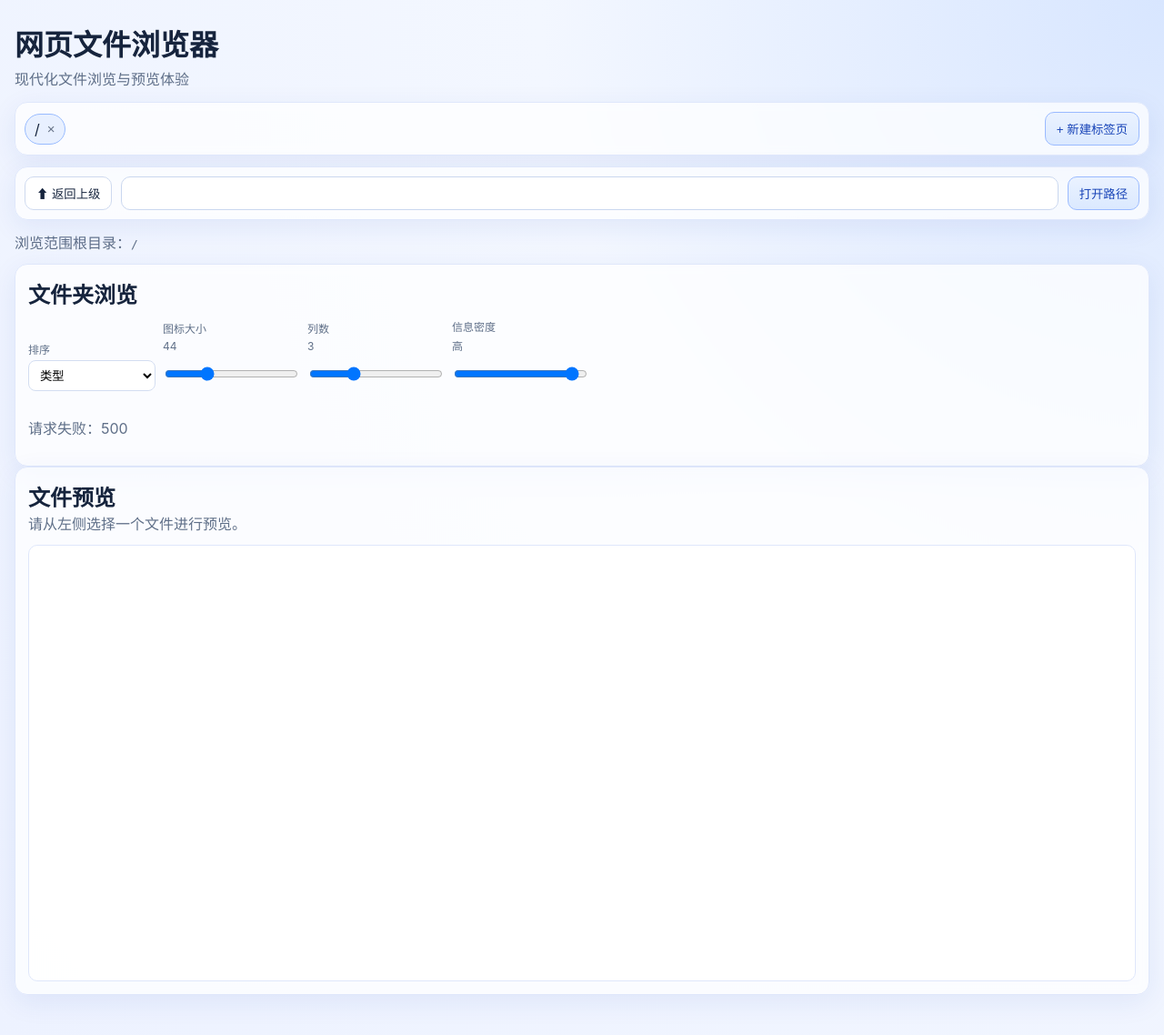
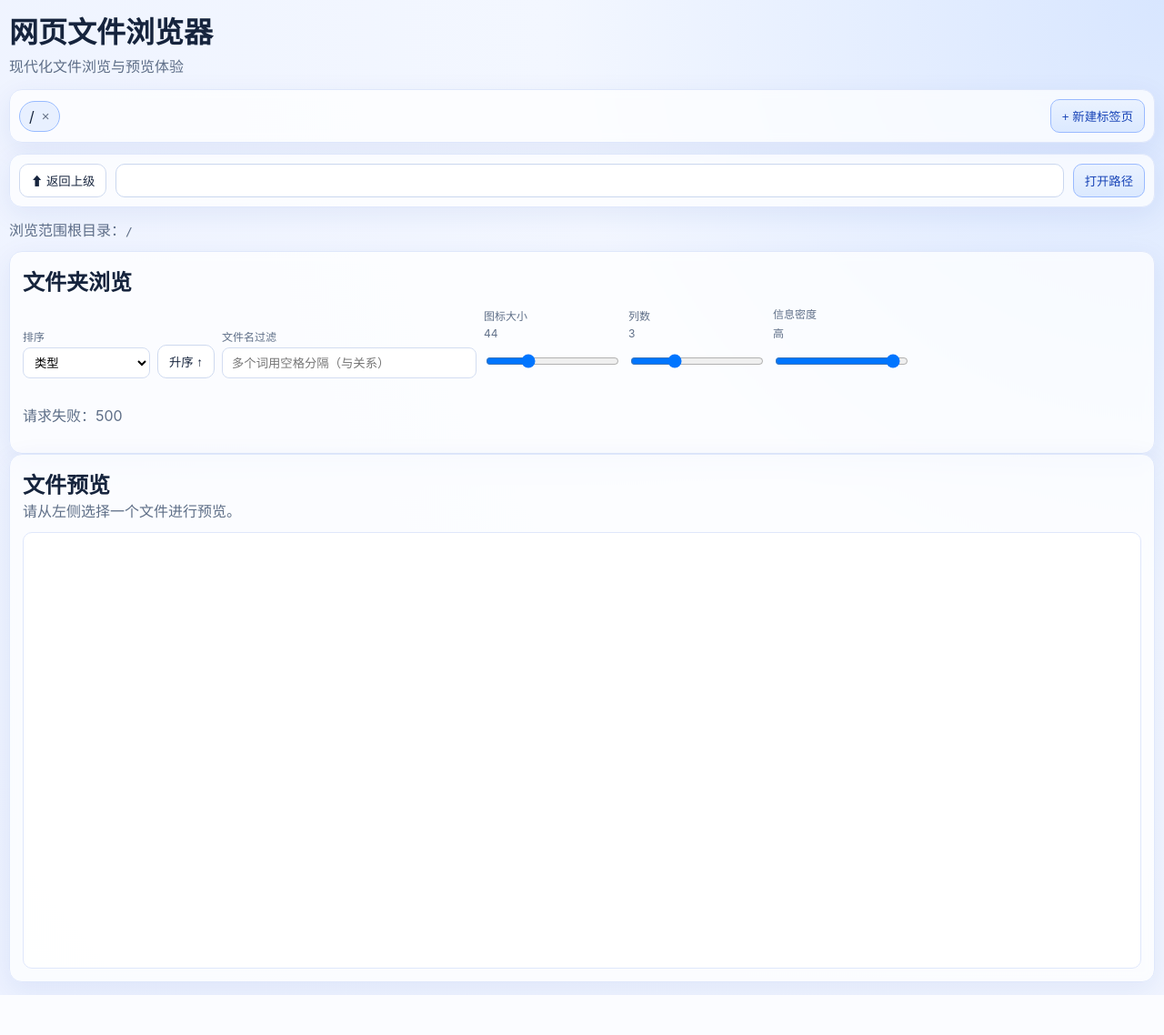
Before and after one commit to mohaige-real/web-file-explorer, a Flask app: page / in a window 1280 px wide. Shown: the whole page at 91% size. After the commit the page ends 1094 px from the top, so only its background shows below. Run offline with Flask 3, Linux system fonts and the light colour scheme; data that the repository does not hold is empty.

Commit message:
feat: add search filter, explicit sort order, and full-width layout

```diff
--- a/static/app.js
+++ b/static/app.js
@@ -8,6 +8,8 @@ const previewContentEl = document.getElementById("preview-content");
 const tabbarEl = document.getElementById("tabbar");
 const newTabBtn = document.getElementById("new-tab-btn");
 const sortSelect = document.getElementById("sort-select");
+const sortOrderBtn = document.getElementById("sort-order-btn");
+const searchInput = document.getElementById("search-input");
 const iconSizeInput = document.getElementById("icon-size");
 const iconSizeLabel = document.getElementById("icon-size-label");
 const columnCountInput = document.getElementById("column-count");
@@ -113,6 +115,16 @@ function sortEntries(entries, tab) {
   return sorted;
 }
 
+function filterEntries(entries) {
+  const raw = searchInput.value.trim().toLowerCase();
+  if (!raw) return entries;
+  const terms = raw.split(/\s+/).filter(Boolean);
+  return entries.filter((entry) => {
+    const name = entry.name.toLowerCase();
+    return terms.every((term) => name.includes(term));
+  });
+}
+
 function buildMetaByDensity(entry) {
   if (uiPrefs.densityLevel === 1) return "";
   if (uiPrefs.densityLevel === 2) {
@@ -122,7 +134,8 @@ function buildMetaByDensity(entry) {
 }
 
 function renderGrid(tab) {
-  const sorted = sortEntries(tab.entries, tab);
+  const filtered = filterEntries(tab.entries);
+  const sorted = sortEntries(filtered, tab);
   fileGridEl.innerHTML = sorted
     .map((entry) => {
       const icon = entry.type === "dir" ? "📁" : "📄";
@@ -144,6 +157,7 @@ function renderGrid(tab) {
       `;
     })
     .join("");
+  showStatus(`显示 ${sorted.length} / 共 ${tab.entries.length} 项`);
 }
 
 function renderActiveTab() {
@@ -158,8 +172,8 @@ function renderActiveTab() {
   }
   pathInput.value = tab.currentPath;
   sortSelect.value = tab.sortKey;
+  sortOrderBtn.textContent = tab.sortDir === 1 ? "升序 ↑" : "降序 ↓";
   renderGrid(tab);
-  showStatus(`共 ${tab.entries.length} 项`);
   previewMetaEl.innerHTML = tab.previewMeta;
   previewContentEl.innerHTML = tab.previewHTML;
   renderTabs();
@@ -334,7 +348,14 @@ newTabBtn.addEventListener("click", () => createTab(getActiveTab()?.currentPath
 upBtn.addEventListener("click", () => { const tab = getActiveTab(); if (tab?.currentParent) fetchDir(tab.id, tab.currentParent); });
 goBtn.addEventListener("click", () => { const tab = getActiveTab(); if (tab) fetchDir(tab.id, pathInput.value.trim()); });
 pathInput.addEventListener("keydown", (event) => { if (event.key === "Enter") { const tab = getActiveTab(); if (tab) fetchDir(tab.id, pathInput.value.trim()); }});
-sortSelect.addEventListener("change", () => { const tab = getActiveTab(); if (!tab) return; if (tab.sortKey === sortSelect.value) tab.sortDir *= -1; else { tab.sortKey = sortSelect.value; tab.sortDir = 1; } renderGrid(tab); });
+sortSelect.addEventListener("change", () => {
+  const tab = getActiveTab();
+  if (!tab) return;
+  tab.sortKey = sortSelect.value;
+  renderGrid(tab);
+});
+sortOrderBtn.addEventListener("click", () => { const tab = getActiveTab(); if (!tab) return; tab.sortDir *= -1; sortOrderBtn.textContent = tab.sortDir === 1 ? "升序 ↑" : "降序 ↓"; renderGrid(tab); });
+searchInput.addEventListener("input", () => { const tab = getActiveTab(); if (tab) renderGrid(tab); });
 
 iconSizeInput.addEventListener("input", () => { uiPrefs.iconSize = Number(iconSizeInput.value); applyUiPrefs(); });
 columnCountInput.addEventListener("input", () => { uiPrefs.columns = Number(columnCountInput.value); applyUiPrefs(); });
--- a/static/styles.css
+++ b/static/styles.css
@@ -12,7 +12,7 @@
 
 * { box-sizing: border-box; }
 body { margin: 0; background: radial-gradient(circle at top right, #d8e6ff 0, #f3f7ff 40%, #edf2ff 100%); color: var(--text); }
-.container { max-width: 1500px; margin: 24px auto; padding: 0 16px 20px; }
+.container { width: 100%; margin: 0; padding: 10px 10px 14px; }
 .hero { margin-bottom: 14px; }
 .hero h1 { margin: 0; }
 .hero p { margin: 4px 0 0; color: var(--muted); }
@@ -42,6 +42,7 @@ body { margin: 0; background: radial-gradient(circle at top right, #d8e6ff 0, #f
 .display-controls { display: flex; flex-wrap: wrap; gap: 8px; align-items: flex-end; }
 .display-controls label { font-size: 12px; color: var(--muted); display: flex; flex-direction: column; gap: 4px; min-width: 140px; }
 .display-controls select, .display-controls input[type="range"] { border: 1px solid #d3ddf1; border-radius: 8px; background: #fff; padding: 5px 8px; min-height: 34px; }
+.display-controls input[type="text"] { border: 1px solid #d3ddf1; border-radius: 8px; background: #fff; padding: 7px 10px; min-height: 34px; min-width: 280px; }
 
 .file-grid { display: grid; grid-template-columns: repeat(var(--columns), minmax(0, 1fr)); gap: 10px; }
 .entry-card { border: 1px solid #e1e9fa; border-radius: 12px; padding: 10px; background: rgba(255, 255, 255, 0.92); transition: transform .15s ease, box-shadow .15s ease; }
--- a/templates/index.html
+++ b/templates/index.html
@@ -39,6 +39,10 @@
                   <option value="modified">修改日期</option>
                 </select>
               </label>
+              <button id="sort-order-btn" type="button" class="btn">升序 ↑</button>
+              <label>文件名过滤
+                <input id="search-input" type="text" placeholder="多个词用空格分隔（与关系）" />
+              </label>
               <label>图标大小 <span id="icon-size-label">44</span>
                 <input id="icon-size" type="range" min="28" max="88" step="4" value="44" />
               </label>
```
Also changed, not shown: README.md.
